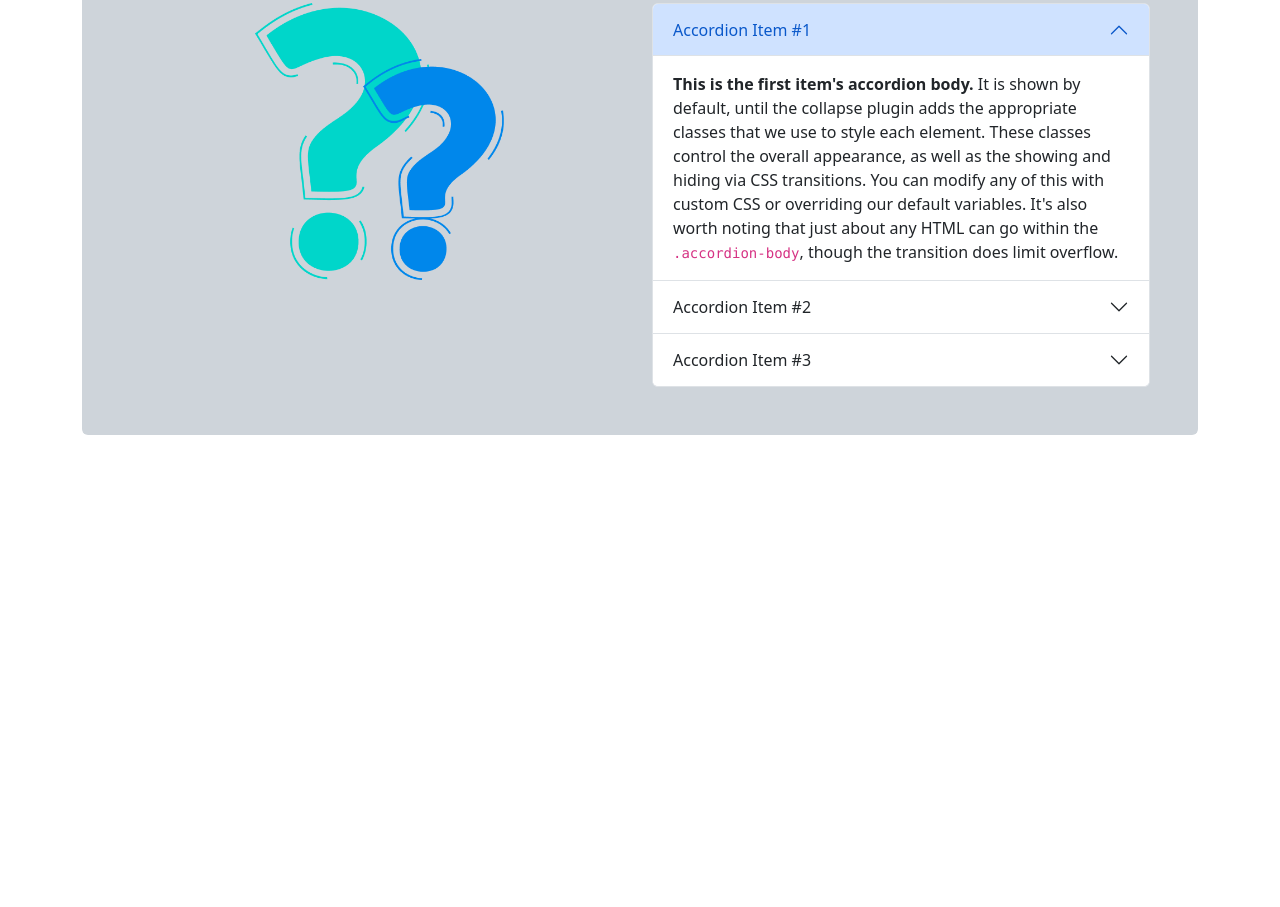
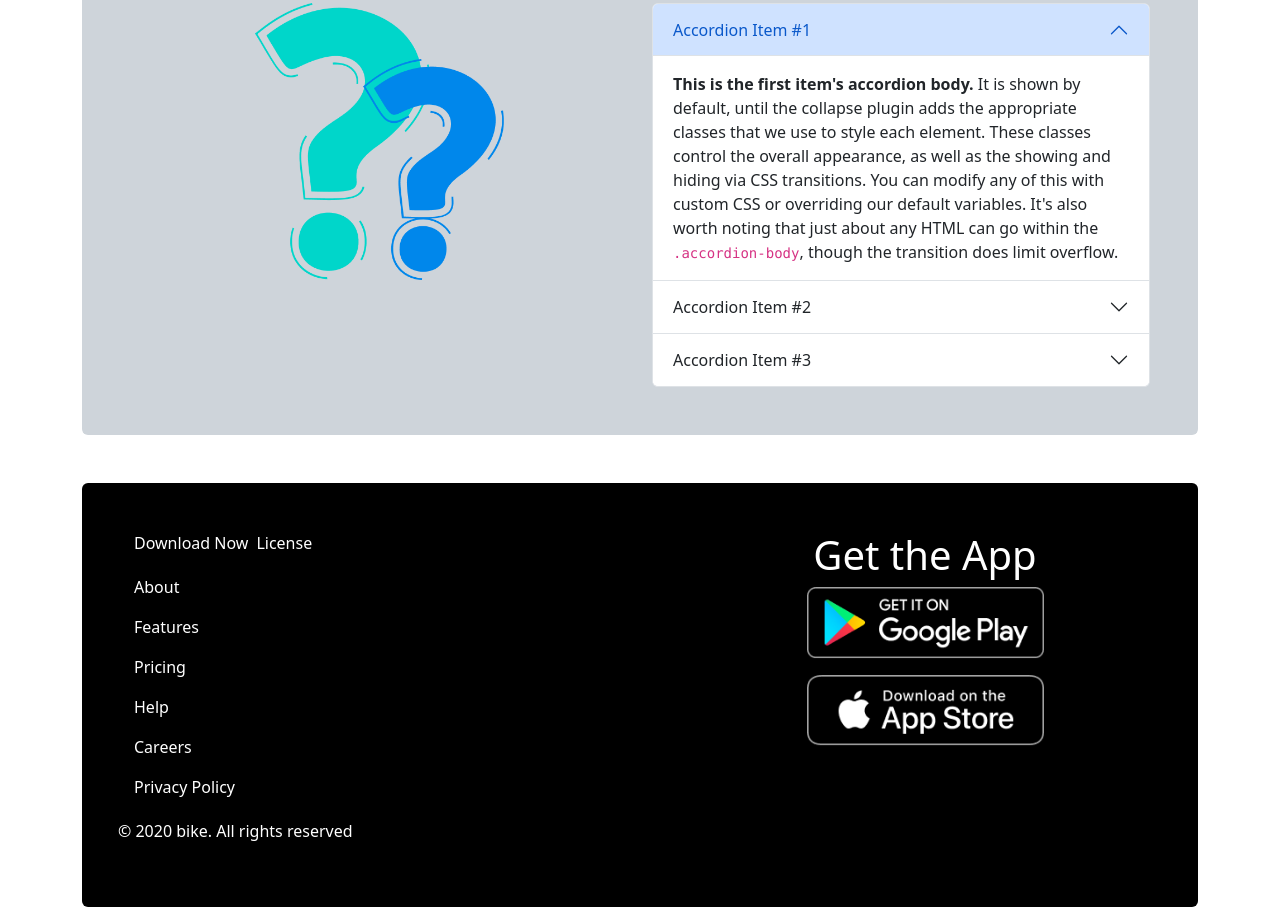
Before and after one commit to Md-arefin/biker-zone-repo, a plain HTML site: page index.html in a window 1280 px wide. Shown: the part 2617-3524 px from the top of the page. Before the commit the page ends 3100 px from the top, so only its background shows below. Drawn offline with Linux system fonts and the light colour scheme.

```diff
--- a/CSS/style.css
+++ b/CSS/style.css
@@ -8,3 +8,6 @@
 .star{
     width: 20px;
 }
+.footer{
+    color: white;
+}
--- a/index.html
+++ b/index.html
@@ -125,7 +125,8 @@
           <img src="./images/bike-5.png" class="card-img-top" alt="...">
           <div class="card-body">
             <h5 class="card-title">Ducati XDIAVEL S-73</h5>
-            <p class="card-text">Lorem ipsum dolor sit amet, consectetur adipiscing elit. Lacus, fermentum amet faucibus sed id nisi lectus at.</p>
+            <p class="card-text">Lorem ipsum dolor sit amet, consectetur adipiscing elit. Lacus, fermentum amet faucibus
+              sed id nisi lectus at.</p>
           </div>
           <button class="btn w-50 mx-auto mb-2 btn-outline-danger ">Read More</button>
         </div>
@@ -133,7 +134,8 @@
           <img src="./images/bike-8.png" class="card-img-top" alt="...">
           <div class="card-body">
             <h5 class="card-title">Motorcycles & Scooters</h5>
-            <p class="card-text">Lorem ipsum dolor sit amet, consectetur adipiscing elit. Lacus, fermentum amet faucibus sed id nisi lectus at.</p>
+            <p class="card-text">Lorem ipsum dolor sit amet, consectetur adipiscing elit. Lacus, fermentum amet faucibus
+              sed id nisi lectus at.</p>
           </div>
           <button class="btn btn-outline-danger w-50 mx-auto mb-2">Read More</button>
         </div>
@@ -141,7 +143,8 @@
           <img src="./images/bike-6.png" class="card-img-top" alt="...">
           <div class="card-body">
             <h5 class="card-title">2021 Honda CBR500R</h5>
-            <p class="card-text">Lorem ipsum dolor sit amet, consectetur adipiscing elit. Lacus, fermentum amet faucibus sed id nisi lectus at.</p>
+            <p class="card-text">Lorem ipsum dolor sit amet, consectetur adipiscing elit. Lacus, fermentum amet faucibus
+              sed id nisi lectus at.</p>
           </div>
           <button class="btn btn-outline-danger w-50 mx-auto mb-2">Read More</button>
         </div>
@@ -213,43 +216,61 @@
       <h1 class="my-5 py-3 text-center">Frequently Asked <span class="text-danger">Questions</span></h1>
       <div class="row row-cols-1 row-cols-md-2 mt-5 px-5">
         <div class="col text-center">
-          <img class="w-50" src="./images/faq.png" alt="">
+          <img class="w-50 mb-3" src="./images/faq.png" alt="">
         </div>
         <div class="col">
           <div class="accordion px3" id="accordionExample">
             <div class="accordion-item">
               <h2 class="accordion-header" id="headingOne">
-                <button class="accordion-button" type="button" data-bs-toggle="collapse" data-bs-target="#collapseOne" aria-expanded="true" aria-controls="collapseOne">
+                <button class="accordion-button" type="button" data-bs-toggle="collapse" data-bs-target="#collapseOne"
+                  aria-expanded="true" aria-controls="collapseOne">
                   Accordion Item #1
                 </button>
               </h2>
-              <div id="collapseOne" class="accordion-collapse collapse show" aria-labelledby="headingOne" data-bs-parent="#accordionExample">
+              <div id="collapseOne" class="accordion-collapse collapse show" aria-labelledby="headingOne"
+                data-bs-parent="#accordionExample">
                 <div class="accordion-body">
-                  <strong>This is the first item's accordion body.</strong> It is shown by default, until the collapse plugin adds the appropriate classes that we use to style each element. These classes control the overall appearance, as well as the showing and hiding via CSS transitions. You can modify any of this with custom CSS or overriding our default variables. It's also worth noting that just about any HTML can go within the <code>.accordion-body</code>, though the transition does limit overflow.
+                  <strong>This is the first item's accordion body.</strong> It is shown by default, until the collapse
+                  plugin adds the appropriate classes that we use to style each element. These classes control the
+                  overall appearance, as well as the showing and hiding via CSS transitions. You can modify any of this
+                  with custom CSS or overriding our default variables. It's also worth noting that just about any HTML
+                  can go within the <code>.accordion-body</code>, though the transition does limit overflow.
                 </div>
               </div>
             </div>
             <div class="accordion-item">
               <h2 class="accordion-header" id="headingTwo">
-                <button class="accordion-button collapsed" type="button" data-bs-toggle="collapse" data-bs-target="#collapseTwo" aria-expanded="false" aria-controls="collapseTwo">
+                <button class="accordion-button collapsed" type="button" data-bs-toggle="collapse"
+                  data-bs-target="#collapseTwo" aria-expanded="false" aria-controls="collapseTwo">
                   Accordion Item #2
                 </button>
               </h2>
-              <div id="collapseTwo" class="accordion-collapse collapse" aria-labelledby="headingTwo" data-bs-parent="#accordionExample">
+              <div id="collapseTwo" class="accordion-collapse collapse" aria-labelledby="headingTwo"
+                data-bs-parent="#accordionExample">
                 <div class="accordion-body">
-                  <strong>This is the second item's accordion body.</strong> It is hidden by default, until the collapse plugin adds the appropriate classes that we use to style each element. These classes control the overall appearance, as well as the showing and hiding via CSS transitions. You can modify any of this with custom CSS or overriding our default variables. It's also worth noting that just about any HTML can go within the <code>.accordion-body</code>, though the transition does limit overflow.
+                  <strong>This is the second item's accordion body.</strong> It is hidden by default, until the collapse
+                  plugin adds the appropriate classes that we use to style each element. These classes control the
+                  overall appearance, as well as the showing and hiding via CSS transitions. You can modify any of this
+                  with custom CSS or overriding our default variables. It's also worth noting that just about any HTML
+                  can go within the <code>.accordion-body</code>, though the transition does limit overflow.
                 </div>
               </div>
             </div>
             <div class="accordion-item">
               <h2 class="accordion-header" id="headingThree">
-                <button class="accordion-button collapsed" type="button" data-bs-toggle="collapse" data-bs-target="#collapseThree" aria-expanded="false" aria-controls="collapseThree">
+                <button class="accordion-button collapsed" type="button" data-bs-toggle="collapse"
+                  data-bs-target="#collapseThree" aria-expanded="false" aria-controls="collapseThree">
                   Accordion Item #3
                 </button>
               </h2>
-              <div id="collapseThree" class="accordion-collapse collapse" aria-labelledby="headingThree" data-bs-parent="#accordionExample">
+              <div id="collapseThree" class="accordion-collapse collapse" aria-labelledby="headingThree"
+                data-bs-parent="#accordionExample">
                 <div class="accordion-body">
-                  <strong>This is the third item's accordion body.</strong> It is hidden by default, until the collapse plugin adds the appropriate classes that we use to style each element. These classes control the overall appearance, as well as the showing and hiding via CSS transitions. You can modify any of this with custom CSS or overriding our default variables. It's also worth noting that just about any HTML can go within the <code>.accordion-body</code>, though the transition does limit overflow.
+                  <strong>This is the third item's accordion body.</strong> It is hidden by default, until the collapse
+                  plugin adds the appropriate classes that we use to style each element. These classes control the
+                  overall appearance, as well as the showing and hiding via CSS transitions. You can modify any of this
+                  with custom CSS or overriding our default variables. It's also worth noting that just about any HTML
+                  can go within the <code>.accordion-body</code>, though the transition does limit overflow.
                 </div>
               </div>
             </div>
@@ -257,9 +278,31 @@
         </div>
       </div>
     </section>
-
   </main>
-  <footer>
+  <!-- footer  -->
+  <footer class="bg-black rounded">
+    <div class="row row-cols-1 row-cols-md-2">
+      <div class="col">
+        <div class="footer px-5 pt-5 d-flex">
+          <p class="px-1">Download Now</p>
+          <p class="px-1">License</p>
+        </div>
+        <div class="footer px-5 py-1">
+          <p class="px-1">About</p>
+          <p class="px-1">Features</p>
+          <p class="px-1">Pricing</p>
+          <p class="px-1">Help</p>
+          <p class="px-1">Careers</p>
+          <p class="px-1">Privacy Policy</p>
+        </div>
+      </div>
+      <div class=" col text-end px-5 py-5 text-center">
+        <h1 class="footer">Get the App</h1>
+        <img class="w-50" src="./images/android.png" alt=""> <br>
+        <img class="my-3 w-50" src="./images/ios.png" alt="">
+      </div>
+      <p class="footer px-5 pb-5">© 2020 bike. All rights reserved</p>
+    </div>
 
   </footer>
 
```
Lines whose indentation alone changed are shown as unchanged.
